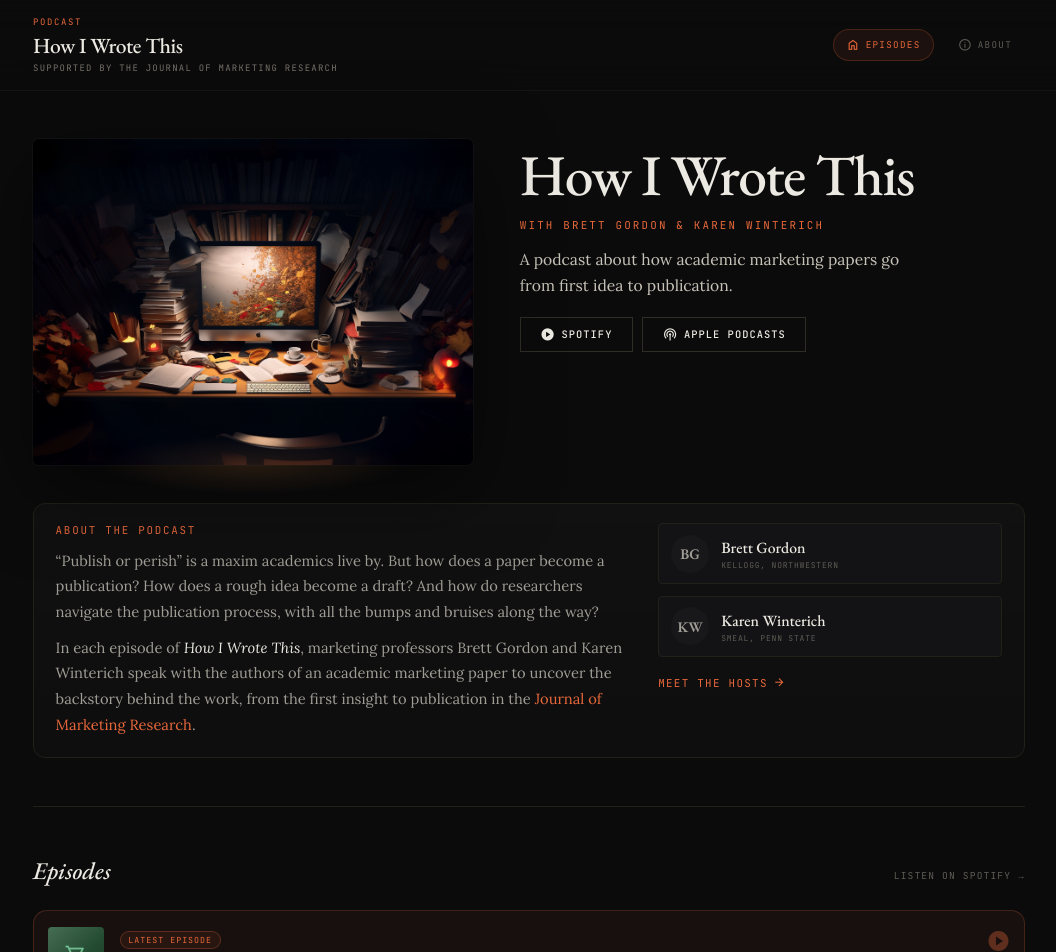
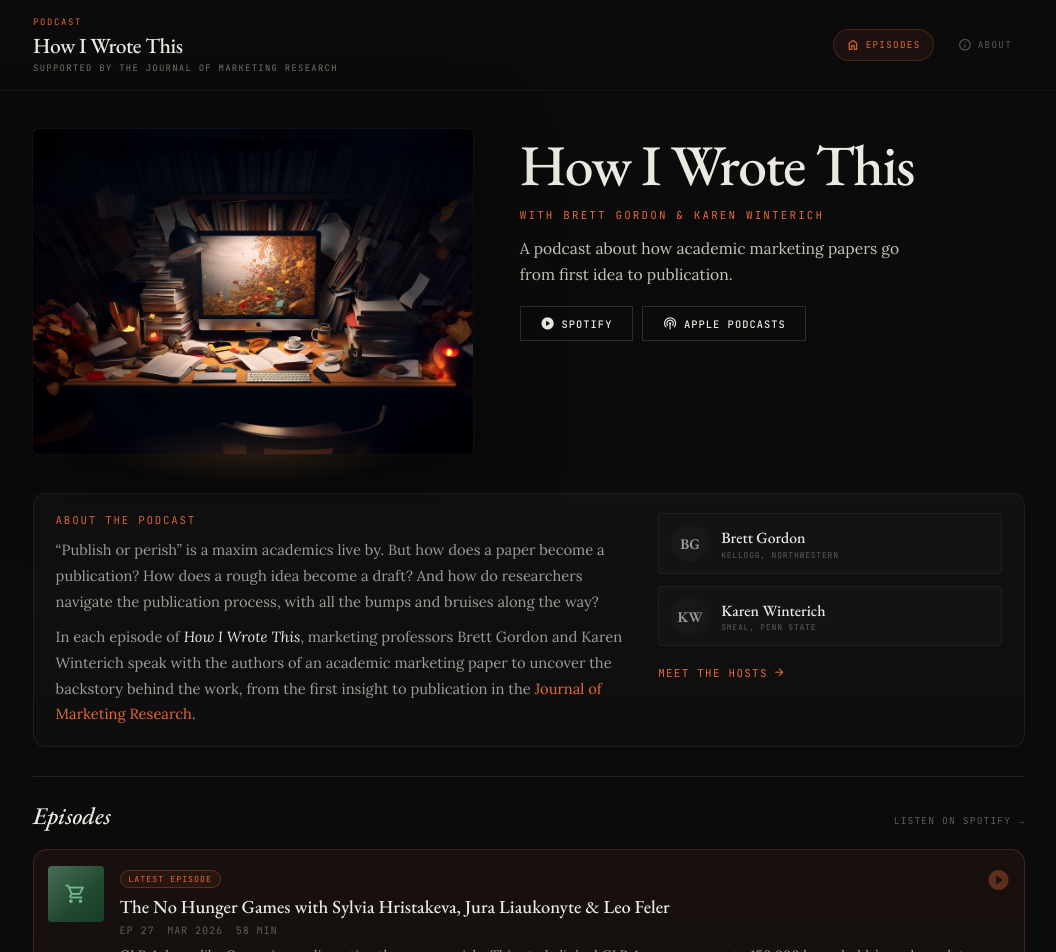
Before and after one commit to brgordon1/brgordon1.github.io, a Jekyll site: the page built from _pages/hiwt-podcast/index.html, in a window 1280 px wide and 1400 px high. Shown: the top 952 px of the window, without its empty margins (111-1167 px from the left). Built offline with Jekyll 4.4.1, drawn with Linux system fonts in a browser that asks for light colours.

Commit message:
Added some links, changed spacing.

```diff
--- a/_pages/hiwt-podcast/index.html
+++ b/_pages/hiwt-podcast/index.html
@@ -37,7 +37,7 @@
   "publisher": {
     "@type": "Organization",
     "name": "Journal of Marketing Research",
-    "url": "https://www.ama.org/journal-of-marketing-research/"
+    "url": "https://journals.sagepub.com/home/MRJ"
   },
   "author": [
     {
@@ -136,6 +136,15 @@
     color: #767169;
   }
 
+  .brand-subtitle a {
+    color: inherit;
+    transition: color 0.2s;
+  }
+
+  .brand-subtitle a:hover {
+    color: var(--accent);
+  }
+
   .topbar-nav {
     display: flex;
     align-items: center;
@@ -176,7 +185,7 @@
   }
 
   .hero {
-    padding: 3rem 0 0;
+    padding: 2.35rem 0 0;
   }
 
   .hero-main {
@@ -323,7 +332,7 @@
 
   .section-divider {
     width: 100%;
-    margin: 3rem 0;
+    margin: 1.8rem 0 1.45rem;
     border: none;
     border-top: 1px solid var(--border);
   }
@@ -337,7 +346,7 @@
     display: flex;
     justify-content: space-between;
     align-items: baseline;
-    margin-bottom: 1.5rem;
+    margin-bottom: 1.1rem;
   }
 
   .section-title {
@@ -624,7 +633,7 @@
     <div class="brand-block">
       <div class="brand-kicker">Podcast</div>
       <div class="brand-title">How I Wrote This</div>
-      <div class="brand-subtitle">Supported by the Journal of Marketing Research</div>
+      <div class="brand-subtitle">Supported by the <a href="https://journals.sagepub.com/home/MRJ" target="_blank" rel="noopener">Journal of Marketing Research</a></div>
     </div>
     <nav class="topbar-nav" aria-label="Podcast pages">
       <a class="page-link active" href="{{ '/hiwt-podcast/' | relative_url }}">
@@ -664,7 +673,7 @@
           <div class="summary-kicker">About the Podcast</div>
           <div class="summary-copy">
             <p>&ldquo;Publish or perish&rdquo; is a maxim academics live by. But how does a paper become a publication? How does a rough idea become a draft? And how do researchers navigate the publication process, with all the bumps and bruises along the way?</p>
-            <p>In each episode of <em>How I Wrote This</em>, marketing professors Brett Gordon and Karen Winterich speak with the authors of an academic marketing paper to uncover the backstory behind the work, from the first insight to publication in the <a class="styled-link" href="https://www.ama.org/journal-of-marketing-research/" target="_blank" rel="noopener">Journal of Marketing Research</a>.</p>
+            <p>In each episode of <em>How I Wrote This</em>, marketing professors Brett Gordon and Karen Winterich speak with the authors of an academic marketing paper to uncover the backstory behind the work, from the first insight to publication in the <a class="styled-link" href="https://journals.sagepub.com/home/MRJ" target="_blank" rel="noopener">Journal of Marketing Research</a>.</p>
           </div>
         </div>
         <div>
```
Also changed, not shown: _pages/hiwt-podcast/about.html (+18 -5 lines).
